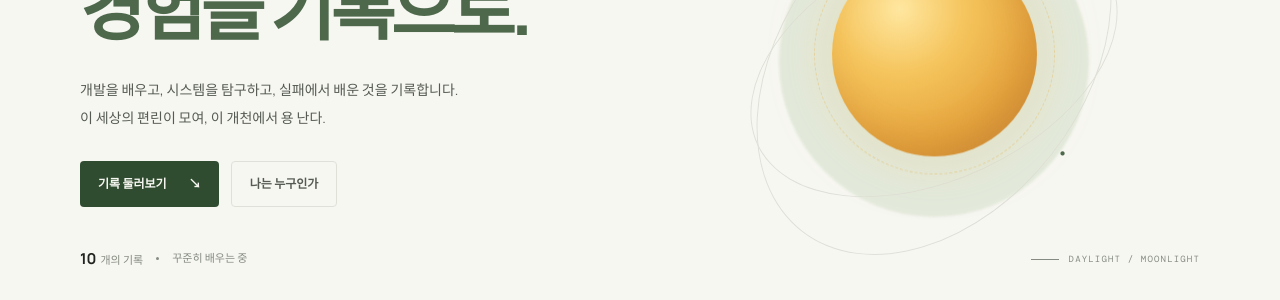
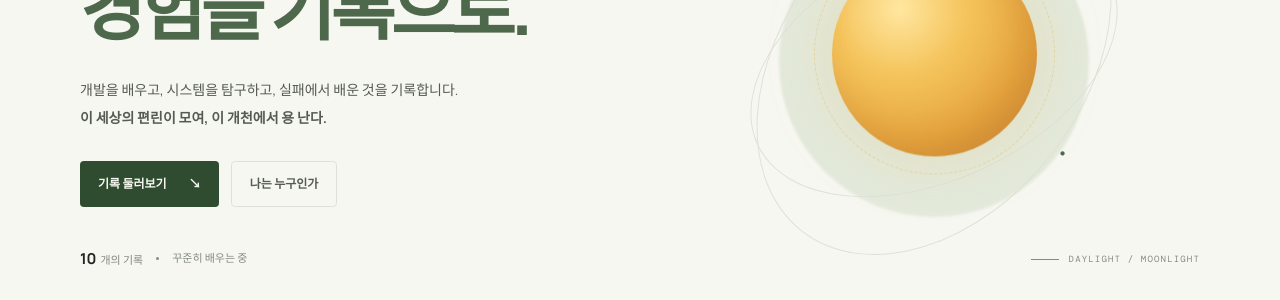
Before and after one commit to pms0602/pms0602.github.io, a Jekyll site: the page built from index.html, in a window 1280 px wide. Shown: the part 300-600 px from the top of the page. Built offline with Jekyll 4.4.1, drawn with Linux system fonts in a browser that asks for light colours.

Commit message:
bolding text

```diff
--- a/index.html
+++ b/index.html
@@ -8,7 +8,7 @@ description: 개발과 보안, 배움의 과정을 기록하는 기술 블로그
   <div class="hero-copy">
     <p class="eyebrow"><span class="status-dot"></span> STUDENT · DEVELOPER · CURIOUS MIND</p>
     <h1>호기심을 코드로,<br><span class="gradient-text">경험을 기록으로.</span></h1>
-    <p class="hero-description">개발을 배우고, 시스템을 탐구하고, 실패에서 배운 것을 기록합니다.<br>이 세상의 편린이 모여, 이 개천에서 용 난다.</p>
+    <p class="hero-description">개발을 배우고, 시스템을 탐구하고, 실패에서 배운 것을 기록합니다.<br><strong>이 세상의 편린이 모여, 이 개천에서 용 난다.</strong></p>
     <div class="hero-actions">
       <a class="button button-primary" href="#posts">기록 둘러보기 <span aria-hidden="true">↘</span></a>
       <a class="button button-quiet" href="#about">나는 누구인가</a>
```
